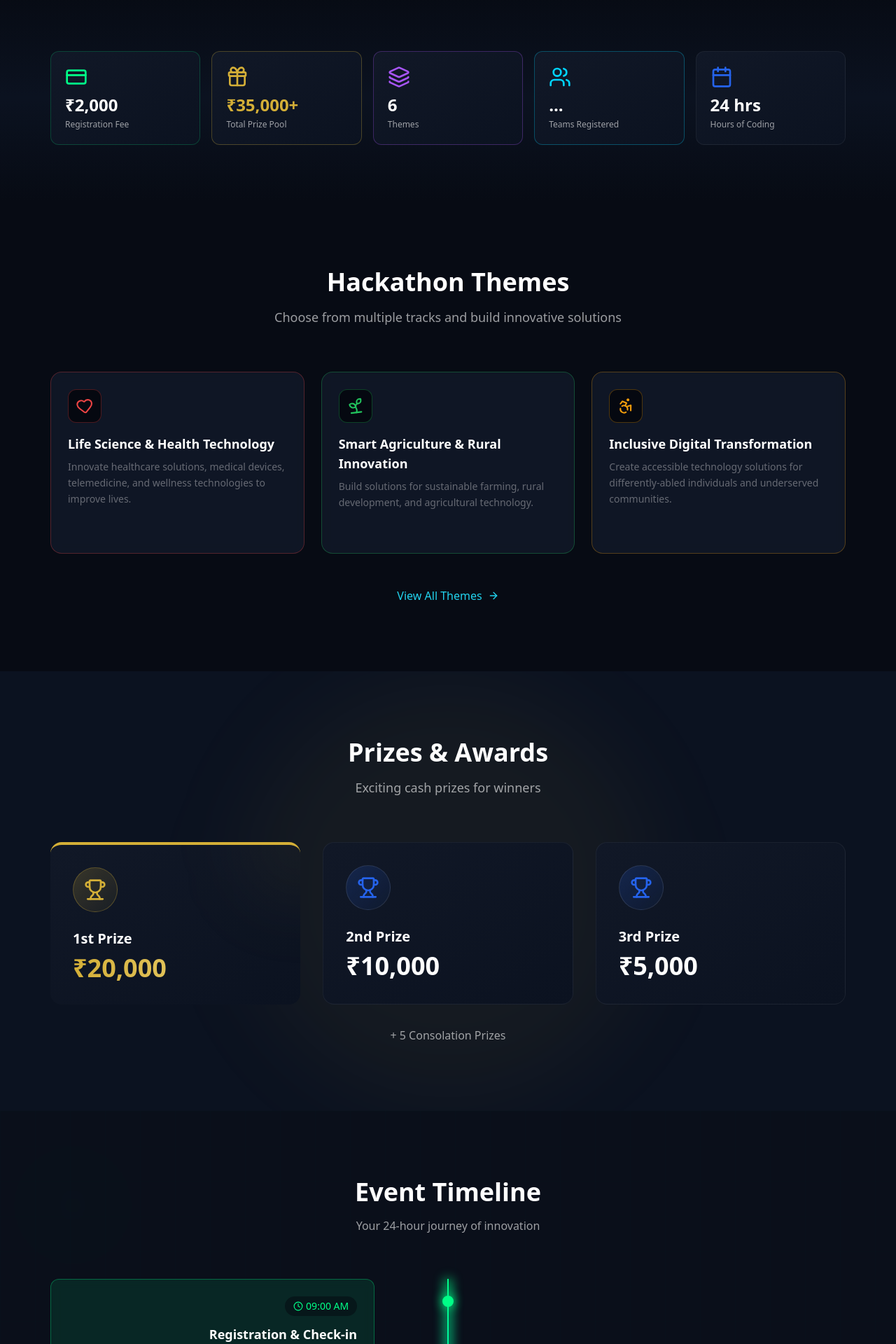
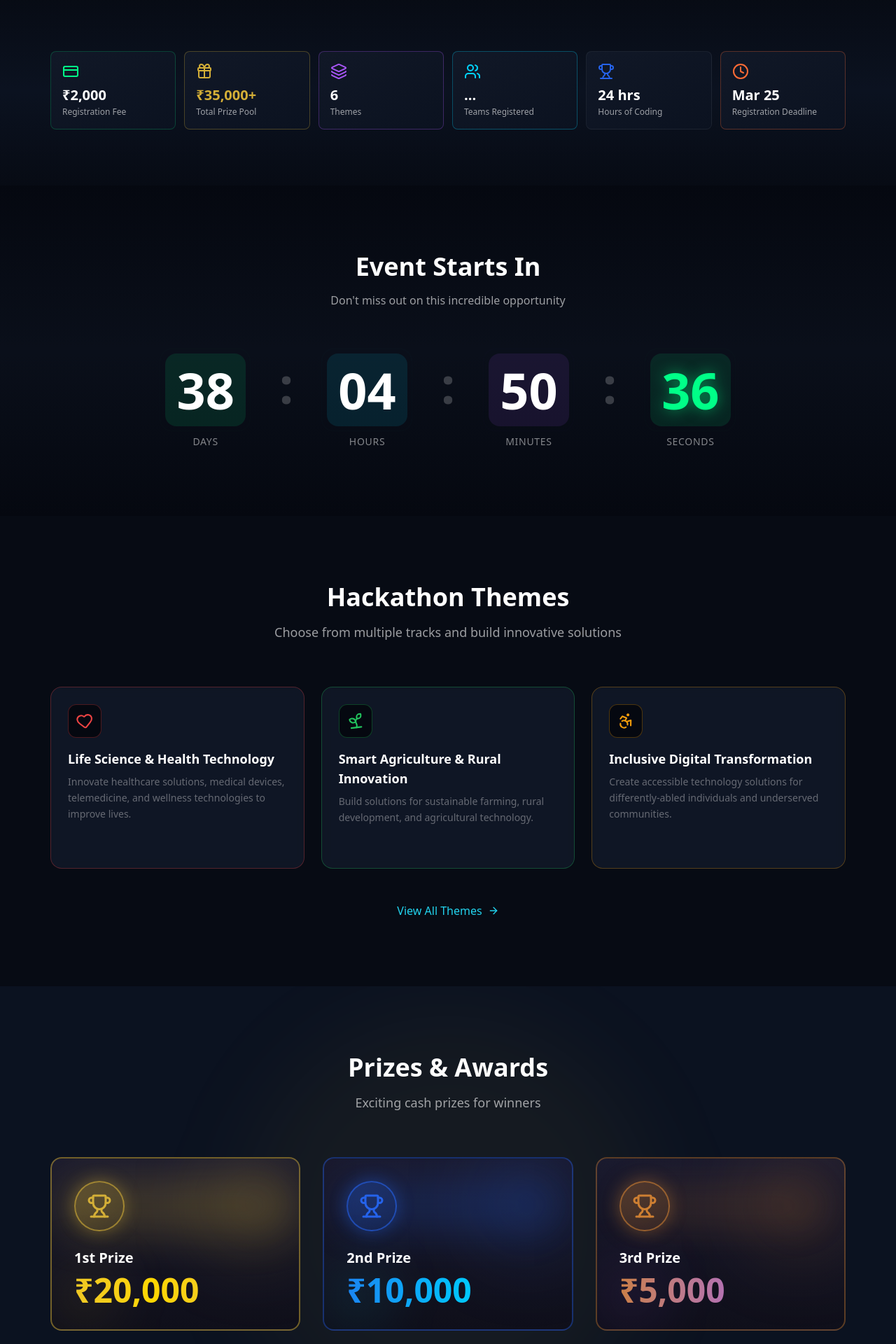
Before and after one commit to robertgill1604/Chakravyuha-webr, a Next.js app: page / in a window 1280 px wide. Shown: the part 880-2800 px from the top of the page at 70% size. Built offline with nearby package versions, Linux system fonts and the light colour scheme; no server answers.

Commit message:
Update: Prize cards animations, stats, countdown position, home button

```diff
--- a/app/page.tsx
+++ b/app/page.tsx
@@ -3,7 +3,7 @@
 import { useEffect, useState } from "react";
 import Link from "next/link";
 import { m } from "framer-motion";
-import { Trophy, Users, Calendar, ArrowRight, Sparkles, CreditCard, Gift, Layers } from "lucide-react";
+import { Trophy, Users, ArrowRight, Sparkles, CreditCard, Gift, Layers, Clock } from "lucide-react";
 import { Hero } from "@/components/Hero";
 import { Timeline } from "@/components/Timeline";
 import { FacilitiesGrid } from "@/components/FacilitiesGrid";
@@ -42,79 +42,95 @@ export default function Home() {
             whileInView={{ opacity: 1, y: 0 }}
             viewport={{ once: true }}
             transition={{ duration: 0.6 }}
-            className="grid grid-cols-2 lg:grid-cols-5 gap-3 sm:gap-4"
+            className="grid grid-cols-3 sm:grid-cols-3 md:grid-cols-6 gap-2 sm:gap-3"
           >
             {/* Registration Fee */}
             <m.div
               whileHover={{ y: -4 }}
-              className="relative p-3 sm:p-5 rounded-xl bg-gradient-to-br from-[#111827] to-[#0B1220] border border-[#00ff88]/20 overflow-hidden group"
+              className="relative p-2 sm:p-4 rounded-lg bg-gradient-to-br from-[#111827] to-[#0B1220] border border-[#00ff88]/20 overflow-hidden group"
             >
               <div className="absolute inset-0 bg-[#00ff88]/5 opacity-0 group-hover:opacity-100 transition-opacity duration-500" />
-              <CreditCard className="w-5 h-5 sm:w-8 sm:h-8 text-[#00ff88] mb-2" />
-              <div className="text-lg sm:text-2xl font-bold text-white mb-1">
+              <CreditCard className="w-4 h-4 sm:w-6 sm:h-6 text-[#00ff88] mb-1 sm:mb-2" />
+              <div className="text-sm sm:text-xl font-bold text-white mb-0.5">
                 <AnimatedCounter target={eventConfig.registrationFee} prefix="₹" duration={2} />
               </div>
-              <div className="text-white/60 text-xs">Registration Fee</div>
+              <div className="text-white/60 text-[10px] sm:text-xs">Registration Fee</div>
             </m.div>
 
             {/* Total Prize Pool */}
             <m.div
               whileHover={{ y: -4 }}
-              className="relative p-3 sm:p-5 rounded-xl bg-gradient-to-br from-[#111827] to-[#0B1220] border border-[#D4AF37]/30 overflow-hidden group"
+              className="relative p-2 sm:p-4 rounded-lg bg-gradient-to-br from-[#111827] to-[#0B1220] border border-[#D4AF37]/30 overflow-hidden group"
             >
               <div className="absolute inset-0 bg-[#D4AF37]/5 opacity-0 group-hover:opacity-100 transition-opacity duration-500" />
-              <Gift className="w-5 h-5 sm:w-8 sm:h-8 text-[#D4AF37] mb-2" />
-              <div className="text-lg sm:text-2xl font-bold text-[#D4AF37] mb-1">
+              <Gift className="w-4 h-4 sm:w-6 sm:h-6 text-[#D4AF37] mb-1 sm:mb-2" />
+              <div className="text-sm sm:text-xl font-bold text-[#D4AF37] mb-0.5">
                 <AnimatedCounter target="₹35,000" prefix="₹" suffix="+" duration={2} />
               </div>
-              <div className="text-white/60 text-xs">Total Prize Pool</div>
+              <div className="text-white/60 text-[10px] sm:text-xs">Total Prize Pool</div>
             </m.div>
 
             {/* Themes */}
             <m.div
               whileHover={{ y: -4 }}
-              className="relative p-3 sm:p-5 rounded-xl bg-gradient-to-br from-[#111827] to-[#0B1220] border border-[#a855f7]/30 overflow-hidden group"
+              className="relative p-2 sm:p-4 rounded-lg bg-gradient-to-br from-[#111827] to-[#0B1220] border border-[#a855f7]/30 overflow-hidden group"
             >
               <div className="absolute inset-0 bg-[#a855f7]/5 opacity-0 group-hover:opacity-100 transition-opacity duration-500" />
-              <Layers className="w-5 h-5 sm:w-8 sm:h-8 text-[#a855f7] mb-2" />
-              <div className="text-lg sm:text-2xl font-bold text-white mb-1">
+              <Layers className="w-4 h-4 sm:w-6 sm:h-6 text-[#a855f7] mb-1 sm:mb-2" />
+              <div className="text-sm sm:text-xl font-bold text-white mb-0.5">
                 <AnimatedCounter target={eventConfig.themes.length} duration={2} />
               </div>
-              <div className="text-white/60 text-xs">Themes</div>
+              <div className="text-white/60 text-[10px] sm:text-xs">Themes</div>
             </m.div>
 
             {/* Teams Registered */}
             <m.div
               whileHover={{ y: -4 }}
-              className="relative p-3 sm:p-5 rounded-xl bg-gradient-to-br from-[#111827] to-[#0B1220] border border-[#00d4ff]/30 overflow-hidden group"
+              className="relative p-2 sm:p-4 rounded-lg bg-gradient-to-br from-[#111827] to-[#0B1220] border border-[#00d4ff]/30 overflow-hidden group"
             >
               <div className="absolute inset-0 bg-[#00d4ff]/5 opacity-0 group-hover:opacity-100 transition-opacity duration-500" />
-              <Users className="w-5 h-5 sm:w-8 sm:h-8 text-[#00d4ff] mb-2" />
-              <div className="text-lg sm:text-2xl font-bold text-white mb-1">
+              <Users className="w-4 h-4 sm:w-6 sm:h-6 text-[#00d4ff] mb-1 sm:mb-2" />
+              <div className="text-sm sm:text-xl font-bold text-white mb-0.5">
                 {registrationCount !== null ? (
                   <AnimatedCounter target={registrationCount} duration={2} />
                 ) : (
                   "..."
                 )}
               </div>
-              <div className="text-white/60 text-xs">Teams Registered</div>
+              <div className="text-white/60 text-[10px] sm:text-xs">Teams Registered</div>
             </m.div>
 
-            {/* Duration */}
+            {/* Hours of Coding */}
             <m.div
               whileHover={{ y: -4 }}
-              className="relative p-3 sm:p-5 rounded-xl bg-gradient-to-br from-[#111827] to-[#0B1220] border border-white/[0.06] overflow-hidden group"
+              className="relative p-2 sm:p-4 rounded-lg bg-gradient-to-br from-[#111827] to-[#0B1220] border border-white/[0.06] overflow-hidden group"
             >
               <div className="absolute inset-0 bg-[#2563EB]/5 opacity-0 group-hover:opacity-100 transition-opacity duration-500" />
-              <Calendar className="w-5 h-5 sm:w-8 sm:h-8 text-[#2563EB] mb-2" />
-              <div className="text-lg sm:text-2xl font-bold text-white mb-1">
+              <Trophy className="w-4 h-4 sm:w-6 sm:h-6 text-[#2563EB] mb-1 sm:mb-2" />
+              <div className="text-sm sm:text-xl font-bold text-white mb-0.5">
                 <AnimatedCounter target={24} suffix=" hrs" duration={2} />
               </div>
-              <div className="text-white/60 text-xs">Hours of Coding</div>
+              <div className="text-white/60 text-[10px] sm:text-xs">Hours of Coding</div>
+            </m.div>
+
+            {/* Registration Deadline */}
+            <m.div
+              whileHover={{ y: -4 }}
+              className="relative p-2 sm:p-4 rounded-lg bg-gradient-to-br from-[#111827] to-[#0B1220] border border-[#ff6b35]/30 overflow-hidden group"
+            >
+              <div className="absolute inset-0 bg-[#ff6b35]/5 opacity-0 group-hover:opacity-100 transition-opacity duration-500" />
+              <Clock className="w-4 h-4 sm:w-6 sm:h-6 text-[#ff6b35] mb-1 sm:mb-2" />
+              <div className="text-sm sm:text-xl font-bold text-white mb-0.5">
+                {new Date(eventConfig.registrationDeadline).toLocaleDateString('en-US', { month: 'short', day: 'numeric' })}
+              </div>
+              <div className="text-white/60 text-[10px] sm:text-xs">Registration Deadline</div>
             </m.div>
           </m.div>
         </div>
       </section>
+
+      {/* Full Countdown Section */}
+      <Countdown targetDate={eventConfig.date} />
 
       {/* Themes Preview */}
       <section className="py-12 sm:py-24 bg-[#070B14]">
@@ -189,77 +205,148 @@ export default function Home() {
           <div className="grid grid-cols-1 sm:grid-cols-3 gap-3 sm:gap-8">
             {/* First Prize */}
             <m.div
-              initial={{ opacity: 0, y: 30 }}
-              whileInView={{ opacity: 1, y: 0 }}
+              initial={{ opacity: 0, y: 50, scale: 0.8, rotateX: -15 }}
+              whileInView={{ opacity: 1, y: 0, scale: 1, rotateX: 0 }}
               viewport={{ once: true }}
-              transition={{ duration: 0.5 }}
-              whileHover={{ scale: 1.03 }}
-              className="relative p-4 sm:p-8 rounded-xl sm:rounded-2xl bg-gradient-to-br from-[#111827] to-[#0B1220] border-t-2 sm:border-t-4 border-[#D4AF37] overflow-hidden group"
+              transition={{ duration: 0.6, type: "spring", bounce: 0.3 }}
+              whileHover={{ y: -12, scale: 1.03, rotateX: 3 }}
+              className="relative p-4 sm:p-8 rounded-2xl bg-gradient-to-b from-[#1a1a2e] to-[#0f0f1a] border-2 border-[#D4AF37]/50 overflow-hidden group"
             >
-              {/* Gold Glow */}
-              <div className="absolute inset-0 bg-[#D4AF37]/5 opacity-0 group-hover:opacity-100 transition-opacity duration-500" />
-              <div className="absolute top-0 right-0 w-20 sm:w-32 h-20 sm:h-32 bg-[#D4AF37]/10 rounded-full blur-3xl -translate-y-1/2 translate-x-1/2" />
+              {/* Animated Glow */}
+              <m.div
+                className="absolute inset-0 bg-gradient-to-r from-[#D4AF37]/0 via-[#D4AF37]/10 to-[#D4AF37]/0"
+                initial={{ x: "-100%" }}
+                whileHover={{ x: "100%" }}
+                transition={{ duration: 1.5, repeat: Infinity }}
+              />
+              {/* Corner Glow */}
+              <div className="absolute top-0 right-0 w-32 h-32 bg-[#D4AF37]/20 rounded-full blur-[60px] group-hover:blur-[80px] transition-all duration-500" />
+              <div className="absolute bottom-0 left-0 w-24 h-24 bg-[#D4AF37]/10 rounded-full blur-[40px]" />
 
-              <div className="relative">
-                <div className="w-10 h-10 sm:w-16 sm:h-16 rounded-full bg-gradient-to-br from-[#D4AF37]/20 to-[#D4AF37]/5 flex items-center justify-center mb-3 sm:mb-6 border border-[#D4AF37]/30">
-                  <Trophy className="w-5 h-5 sm:w-8 sm:h-8 text-[#D4AF37]" />
+              <div className="relative z-10">
+                <div className="relative mb-3 sm:mb-6">
+                  <m.div
+                    className="absolute inset-0 bg-[#D4AF37]/40 rounded-full blur-xl"
+                    animate={{ scale: [1, 1.2, 1], opacity: [0.3, 0.5, 0.3] }}
+                    transition={{ duration: 2, repeat: Infinity }}
+                  />
+                  <div className="relative w-14 h-14 sm:w-18 sm:h-18 rounded-full bg-gradient-to-br from-[#D4AF37]/30 to-[#D4AF37]/10 flex items-center justify-center border-2 border-[#D4AF37]/60 shadow-[0_0_25px_rgba(212,175,55,0.4)]">
+                    <Trophy className="w-7 h-7 sm:w-9 sm:h-9 text-[#D4AF37]" />
+                  </div>
                 </div>
                 <h3 className="text-sm sm:text-xl font-bold text-white mb-1 sm:mb-2">1st Prize</h3>
-                <div className="text-2xl sm:text-4xl font-bold bg-gradient-to-r from-[#D4AF37] to-[#F0D878] bg-clip-text text-transparent">
+                <m.div
+                  className="text-3xl sm:text-5xl font-black bg-gradient-to-r from-[#D4AF37] via-[#FFD700] to-[#D4AF37] bg-clip-text text-transparent"
+                  animate={{ backgroundPosition: ["0%", "100%", "0%"] }}
+                  transition={{ duration: 3, repeat: Infinity, ease: "linear" }}
+                  style={{ backgroundSize: "200%" }}
+                >
                   <AnimatedCounter target={eventConfig.prizes.first} prefix="₹" duration={2} />
-                </div>
+                </m.div>
               </div>
             </m.div>
 
             {/* Second Prize */}
             <m.div
-              initial={{ opacity: 0, y: 30 }}
-              whileInView={{ opacity: 1, y: 0 }}
+              initial={{ opacity: 0, y: 50, scale: 0.8, rotateX: -15 }}
+              whileInView={{ opacity: 1, y: 0, scale: 1, rotateX: 0 }}
               viewport={{ once: true }}
-              transition={{ duration: 0.5, delay: 0.1 }}
-              whileHover={{ y: -4 }}
-              className="relative p-4 sm:p-8 rounded-xl sm:rounded-2xl bg-gradient-to-br from-[#111827] to-[#0B1220] border border-white/[0.06] hover:border-[#2563EB]/30 transition-all duration-300 group"
+              transition={{ duration: 0.6, delay: 0.1, type: "spring", bounce: 0.3 }}
+              whileHover={{ y: -12, scale: 1.03, rotateX: 3 }}
+              className="relative p-4 sm:p-8 rounded-2xl bg-gradient-to-b from-[#1a1a2e] to-[#0f0f1a] border-2 border-[#2563EB]/40 overflow-hidden group"
             >
-              <div className="w-10 h-10 sm:w-16 sm:h-16 rounded-full bg-gradient-to-br from-[#2563EB]/20 to-[#2563EB]/5 flex items-center justify-center mb-3 sm:mb-6 border border-white/10 group-hover:border-[#2563EB]/30 transition-colors">
-                <Trophy className="w-5 h-5 sm:w-8 sm:h-8 text-[#2563EB]" />
+              <m.div
+                className="absolute inset-0 bg-gradient-to-r from-[#2563EB]/0 via-[#2563EB]/10 to-[#2563EB]/0"
+                initial={{ x: "-100%" }}
+                whileHover={{ x: "100%" }}
+                transition={{ duration: 1.5, repeat: Infinity }}
+              />
+              <div className="absolute top-0 right-0 w-32 h-32 bg-[#2563EB]/20 rounded-full blur-[60px] group-hover:blur-[80px] transition-all duration-500" />
+              <div className="absolute bottom-0 left-0 w-24 h-24 bg-[#00d4ff]/10 rounded-full blur-[40px]" />
+
+              <div className="relative z-10">
+                <div className="relative mb-3 sm:mb-6">
+                  <m.div
+                    className="absolute inset-0 bg-[#2563EB]/40 rounded-full blur-xl"
+                    animate={{ scale: [1, 1.2, 1], opacity: [0.3, 0.5, 0.3] }}
+                    transition={{ duration: 2, repeat: Infinity, delay: 0.5 }}
+                  />
+                  <div className="relative w-14 h-14 sm:w-18 sm:h-18 rounded-full bg-gradient-to-br from-[#2563EB]/30 to-[#2563EB]/10 flex items-center justify-center border-2 border-[#2563EB]/60 shadow-[0_0_25px_rgba(37,99,235,0.4)]">
+                    <Trophy className="w-7 h-7 sm:w-9 sm:h-9 text-[#2563EB]" />
+                  </div>
                 </div>
                 <h3 className="text-sm sm:text-xl font-bold text-white mb-1 sm:mb-2">2nd Prize</h3>
-              <div className="text-2xl sm:text-4xl font-bold text-white">
+                <m.div
+                  className="text-3xl sm:text-5xl font-black bg-gradient-to-r from-[#2563EB] via-[#00d4ff] to-[#2563EB] bg-clip-text text-transparent"
+                  animate={{ backgroundPosition: ["0%", "100%", "0%"] }}
+                  transition={{ duration: 3, repeat: Infinity, ease: "linear", delay: 0.5 }}
+                  style={{ backgroundSize: "200%" }}
+                >
                   <AnimatedCounter target={eventConfig.prizes.second} prefix="₹" duration={2} />
+                </m.div>
               </div>
             </m.div>
 
             {/* Third Prize */}
             <m.div
-              initial={{ opacity: 0, y: 30 }}
-              whileInView={{ opacity: 1, y: 0 }}
+              initial={{ opacity: 0, y: 50, scale: 0.8, rotateX: -15 }}
+              whileInView={{ opacity: 1, y: 0, scale: 1, rotateX: 0 }}
               viewport={{ once: true }}
-              transition={{ duration: 0.5, delay: 0.2 }}
-              whileHover={{ y: -4 }}
-              className="relative p-4 sm:p-8 rounded-xl sm:rounded-2xl bg-gradient-to-br from-[#111827] to-[#0B1220] border border-white/[0.06] hover:border-[#2563EB]/30 transition-all duration-300 group"
+              transition={{ duration: 0.6, delay: 0.2, type: "spring", bounce: 0.3 }}
+              whileHover={{ y: -12, scale: 1.03, rotateX: 3 }}
+              className="relative p-4 sm:p-8 rounded-2xl bg-gradient-to-b from-[#1a1a2e] to-[#0f0f1a] border-2 border-[#cd7f32]/40 overflow-hidden group"
             >
-              <div className="w-10 h-10 sm:w-16 sm:h-16 rounded-full bg-gradient-to-br from-[#2563EB]/20 to-[#2563EB]/5 flex items-center justify-center mb-3 sm:mb-6 border border-white/10 group-hover:border-[#2563EB]/30 transition-colors">
-                <Trophy className="w-5 h-5 sm:w-8 sm:h-8 text-[#2563EB]" />
+              <m.div
+                className="absolute inset-0 bg-gradient-to-r from-[#cd7f32]/0 via-[#cd7f32]/10 to-[#cd7f32]/0"
+                initial={{ x: "-100%" }}
+                whileHover={{ x: "100%" }}
+                transition={{ duration: 1.5, repeat: Infinity }}
+              />
+              <div className="absolute top-0 right-0 w-32 h-32 bg-[#cd7f32]/20 rounded-full blur-[60px] group-hover:blur-[80px] transition-all duration-500" />
+              <div className="absolute bottom-0 left-0 w-24 h-24 bg-[#a855f7]/10 rounded-full blur-[40px]" />
+
+              <div className="relative z-10">
+                <div className="relative mb-3 sm:mb-6">
+                  <m.div
+                    className="absolute inset-0 bg-[#cd7f32]/40 rounded-full blur-xl"
+                    animate={{ scale: [1, 1.2, 1], opacity: [0.3, 0.5, 0.3] }}
+                    transition={{ duration: 2, repeat: Infinity, delay: 1 }}
+                  />
+                  <div className="relative w-14 h-14 sm:w-18 sm:h-18 rounded-full bg-gradient-to-br from-[#cd7f32]/30 to-[#cd7f32]/10 flex items-center justify-center border-2 border-[#cd7f32]/60 shadow-[0_0_25px_rgba(205,127,50,0.4)]">
+                    <Trophy className="w-7 h-7 sm:w-9 sm:h-9 text-[#cd7f32]" />
+                  </div>
                 </div>
                 <h3 className="text-sm sm:text-xl font-bold text-white mb-1 sm:mb-2">3rd Prize</h3>
-              <div className="text-2xl sm:text-4xl font-bold text-white">
+                <m.div
+                  className="text-3xl sm:text-5xl font-black bg-gradient-to-r from-[#cd7f32] via-[#a855f7] to-[#cd7f32] bg-clip-text text-transparent"
+                  animate={{ backgroundPosition: ["0%", "100%", "0%"] }}
+                  transition={{ duration: 3, repeat: Infinity, ease: "linear", delay: 1 }}
+                  style={{ backgroundSize: "200%" }}
+                >
                   <AnimatedCounter target={eventConfig.prizes.third} prefix="₹" duration={2} />
+                </m.div>
               </div>
             </m.div>
           </div>
 
           {/* Consolation Prizes */}
-          <div className="mt-6 sm:mt-8 text-center">
-            <p className="text-white/60 text-sm sm:text-base">
-              + {eventConfig.prizes.consolation} Consolation Prizes
-            </p>
+          <m.div
+            initial={{ opacity: 0, scale: 0.9 }}
+            whileInView={{ opacity: 1, scale: 1 }}
+            viewport={{ once: true }}
+            transition={{ duration: 0.5, delay: 0.3 }}
+            className="mt-6 sm:mt-8 text-center"
+          >
+            <div className="inline-flex items-center gap-2 px-4 sm:px-6 py-2 sm:py-3 rounded-full bg-gradient-to-r from-[#a855f7]/20 to-[#00d4ff]/20 border border-[#a855f7]/30">
+              <span className="text-lg sm:text-xl font-bold text-[#a855f7]">+ {eventConfig.prizes.consolation}</span>
+              <span className="text-white/80 text-sm sm:text-base">Consolation Prizes</span>
             </div>
+          </m.div>
         </div>
       </section>
 
       <Timeline />
       <FacilitiesGrid facilities={eventConfig.facilities} />
-      <Countdown targetDate={eventConfig.date} />
     </div>
   );
 }
--- a/components/HomeButton.tsx
+++ b/components/HomeButton.tsx
@@ -45,7 +45,7 @@ export function HomeButton() {
         animate={{ opacity: visible ? 1 : 0, scale: visible ? 1 : 0.8 }}
         whileHover={{ scale: 1.1 }}
         whileTap={{ scale: 0.95 }}
-        className="fixed bottom-24 sm:bottom-6 left-6 z-50 w-10 h-10 sm:w-12 sm:h-12 rounded-full bg-gradient-to-r from-[#00ff88] to-[#22D3EE] text-white flex items-center justify-center shadow-lg shadow-[#00ff88]/30 hover:shadow-[#00ff88]/50 transition-all pointer-events-none"
+        className="fixed bottom-6 left-6 z-50 w-12 h-12 rounded-full bg-gradient-to-r from-[#00ff88] to-[#22D3EE] text-white flex items-center justify-center shadow-lg shadow-[#00ff88]/30 hover:shadow-[#00ff88]/50 transition-all pointer-events-none"
         style={{ pointerEvents: visible ? "auto" : "none" }}
         aria-label="Go to Home"
       >
```
Lines whose indentation alone changed are shown as unchanged.
